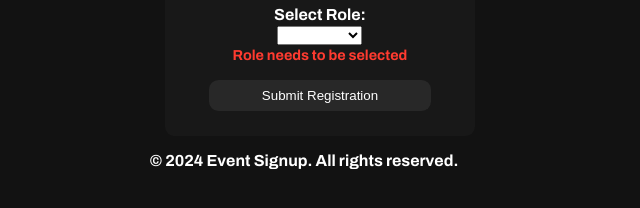
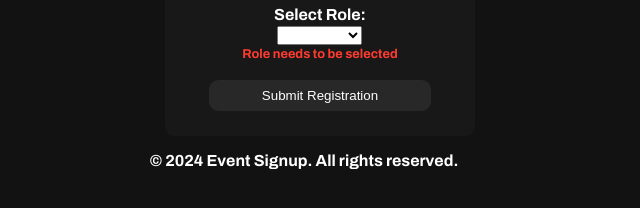
Before and after one commit to hzz4343/Community-Support-Tracker, a website: page event-signup/event-signup.html in a window 1280 px wide. Both pictures are taken after typing "Sample", "Sample", "name@example.com" into the empty fields and a click on the button "Submit Registration". Shown: the part 574-782 px from the top of the page, 336-976 px from the left. Drawn offline with Linux system fonts and the light colour scheme.

Commit message:
Update google font for donation & Removed star stylesheet for event & Removed duplication css for styles.css

```diff
--- a/event-signup/event-signup.html
+++ b/event-signup/event-signup.html
@@ -8,10 +8,6 @@
     <link
       href="https://fonts.googleapis.com/css2?family=Archivo:wdth,wght@87.5,700&display=swap"
       rel="stylesheet"
-    />
-    <link
-      rel="stylesheet"
-      href="https://cdnjs.cloudflare.com/ajax/libs/font-awesome/4.7.0/css/font-awesome.min.css"
     />
     <title>Event Signup</title>
     <link rel="stylesheet" href="../styles.css" />
--- a/styles.css
+++ b/styles.css
@@ -1,9 +1,3 @@
-.error-message {
-  color: red;
-  font-size: 0.9em;
-  font-weight: bold;
-}
-
 body {
   font-family: 'Archivo', sans-serif;
   background-color: #121212;
@@ -120,7 +114,7 @@ button:hover {
 
 .error-message {
   color: #ff3b30;
-  font-size: 0.9em;
+  font-size: 0.8em;
   margin-top: 1%;
   display: block;
   visibility: hidden;
```
Also changed, not shown: donation-tracker/donation-tracker.html (+6 -0 lines), README.md.
